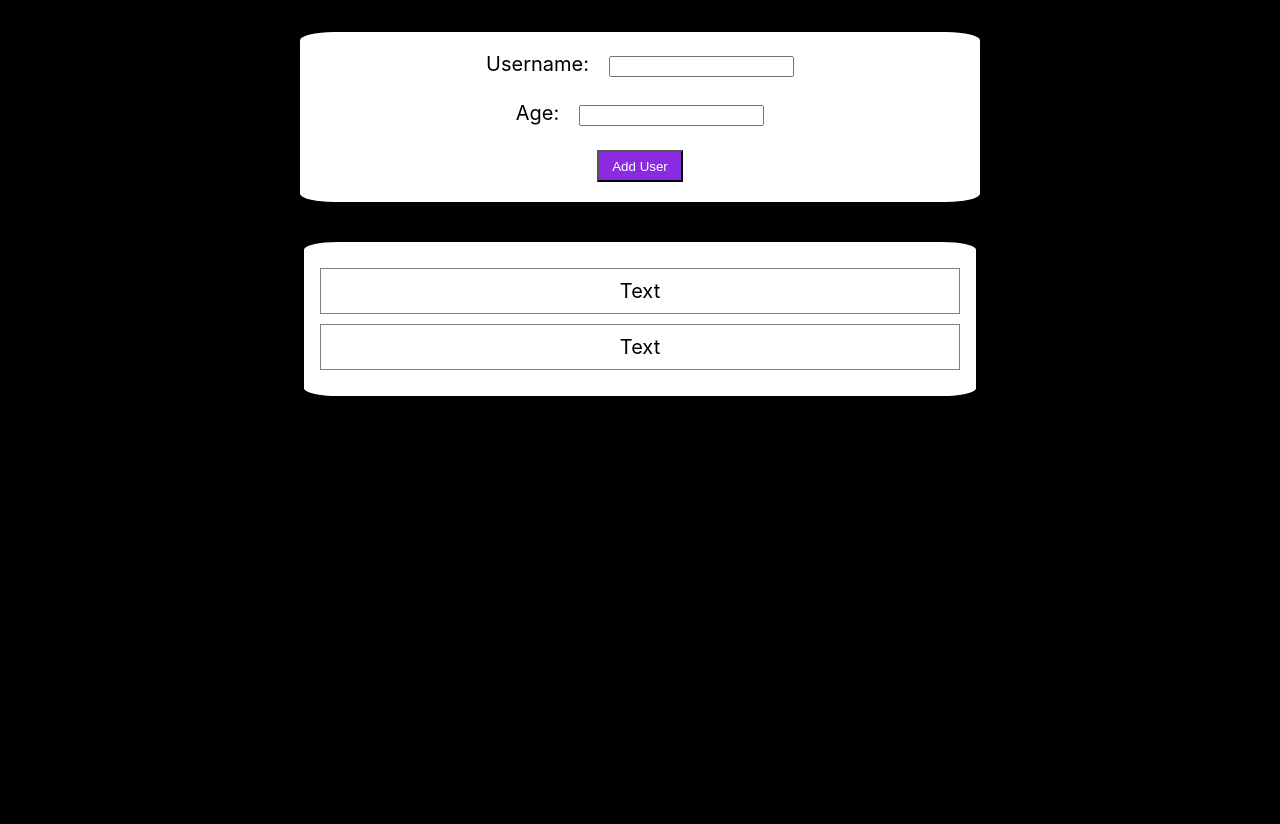
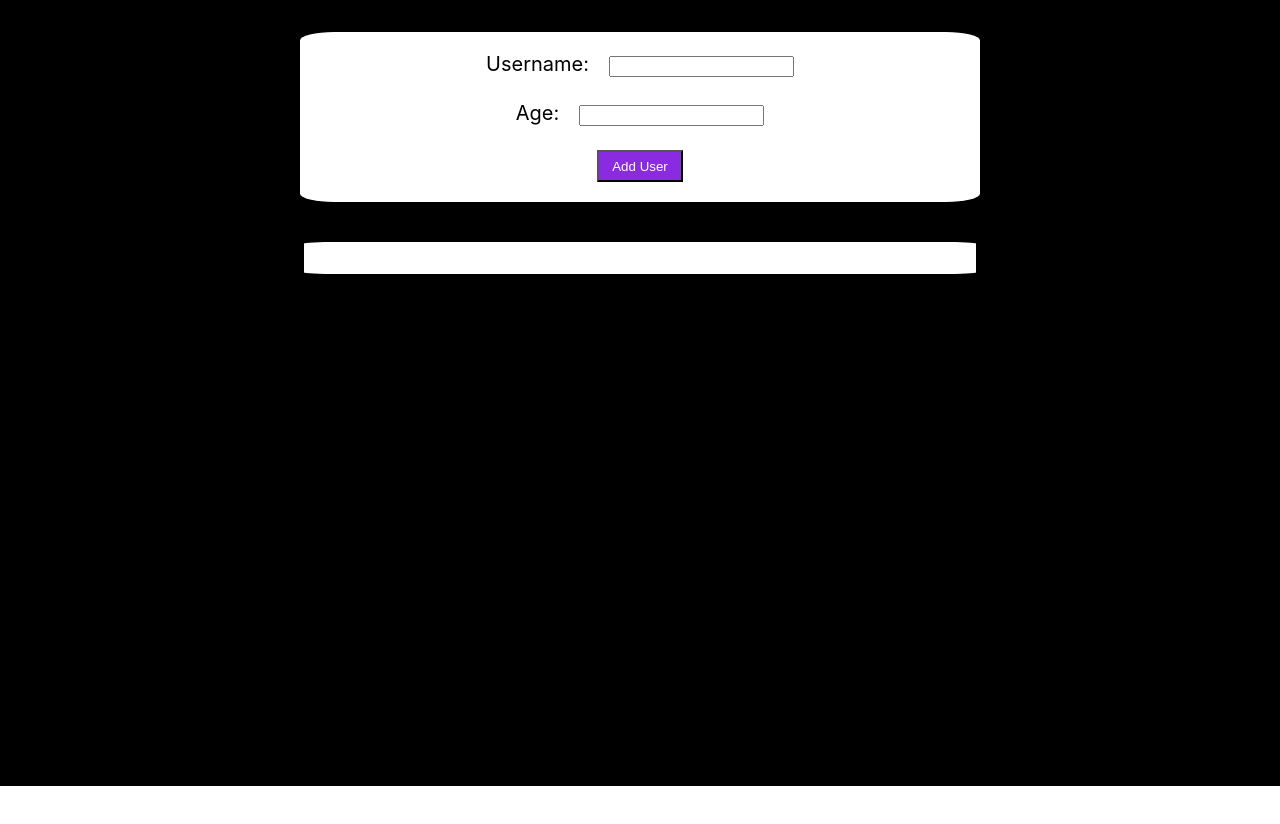
Before and after one commit to L1ndseyHerman/Udemy-My-Username-Age-Adder-App, a React (Create React App) app: page / in a window 1280 px wide. Shown: the top 824 px of the page. After the commit the page ends 800 px from the top, so only its background shows below. Built offline with nearby package versions, Linux system fonts and the light colour scheme.

Commit message:
Have the OneUser .map() working, now time to pass the props.

```diff
--- a/src/App.js
+++ b/src/App.js
@@ -9,9 +9,13 @@ import OneUser from './components/OneUser';
 const App = () => {
 
   const [errorMessage, setErrorMessage] = useState("");
+  const [users, setUsers] = useState([]);
 
   const submitHandler = (submitData) => {
     setErrorMessage(submitData.errorMessage);
+    setUsers(() => {
+      return [{id: submitData.id, username: submitData.enteredUsername, age: submitData.enteredAge}, ...users];
+    });
   };
 
   const closeHandler = (closeData) => {
@@ -24,8 +28,13 @@ const App = () => {
       <WhiteCloudDiv
         className={`${errorMessage !== "" ? styles.hideErrorMessage : styles.showErrorMessage}`}
       >
-        <OneUser />
-        <OneUser />
+        {users.map(user => (
+          <OneUser
+            key={user.id}
+            username={user.username}
+            age={user.age}
+          />
+        ))}
       </WhiteCloudDiv>
       <ErrorMessage
         className={`${errorMessage === "" ? styles.hideErrorMessage : styles.showErrorMessage}`}
--- a/src/components/UsernameAgeForm.js
+++ b/src/components/UsernameAgeForm.js
@@ -58,7 +58,10 @@ const UsernameAgeForm = (props) => {
             setErrorMessage("Please enter a positive number for the age. ");
         }
 
+        const id = Math.random.toString()
+
         props.callback({
+            id: id,
             enteredUsername: enteredUsername,
             enteredAge: enteredAge,
             errorMessage: errorMessage
```
